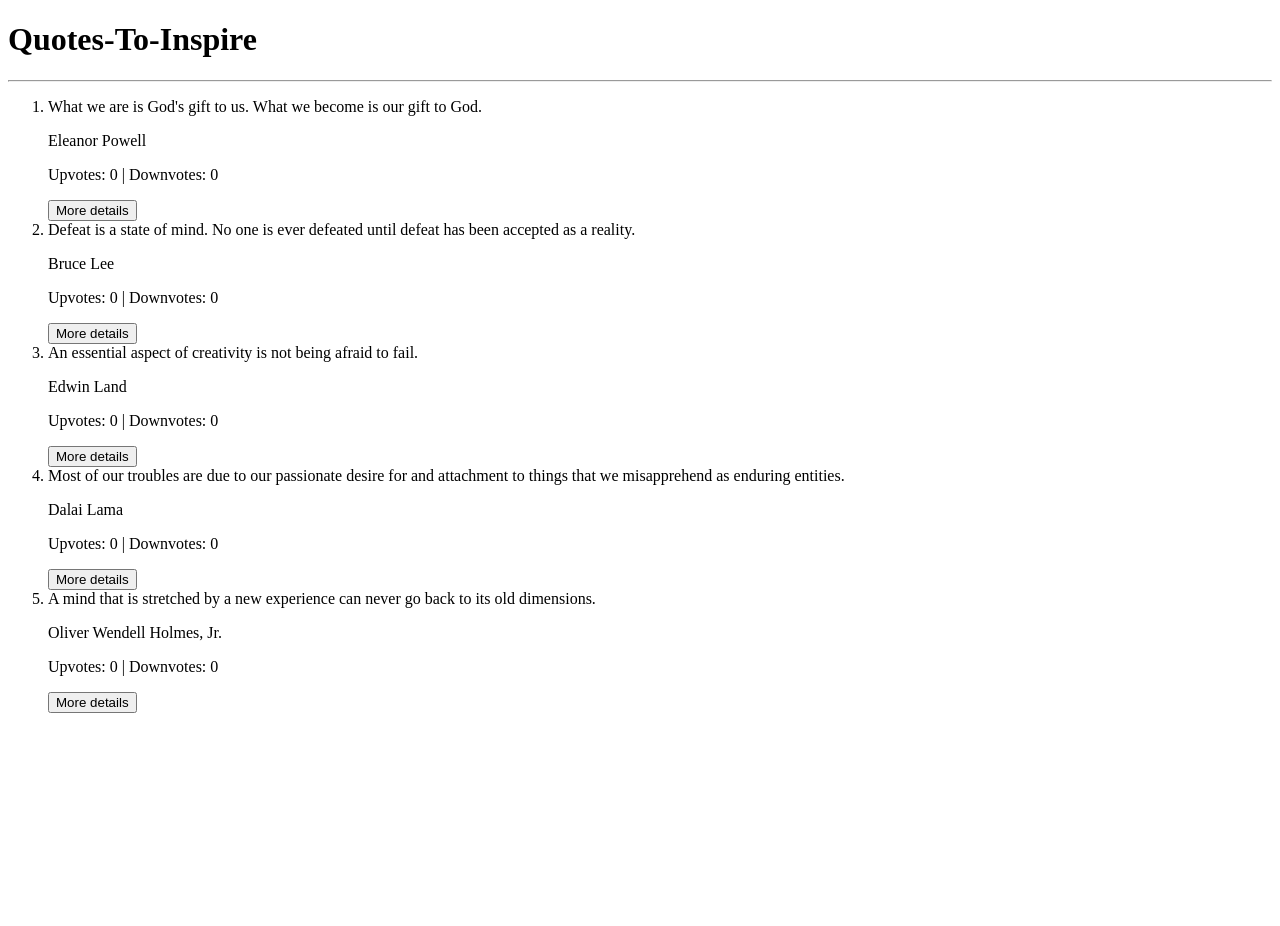
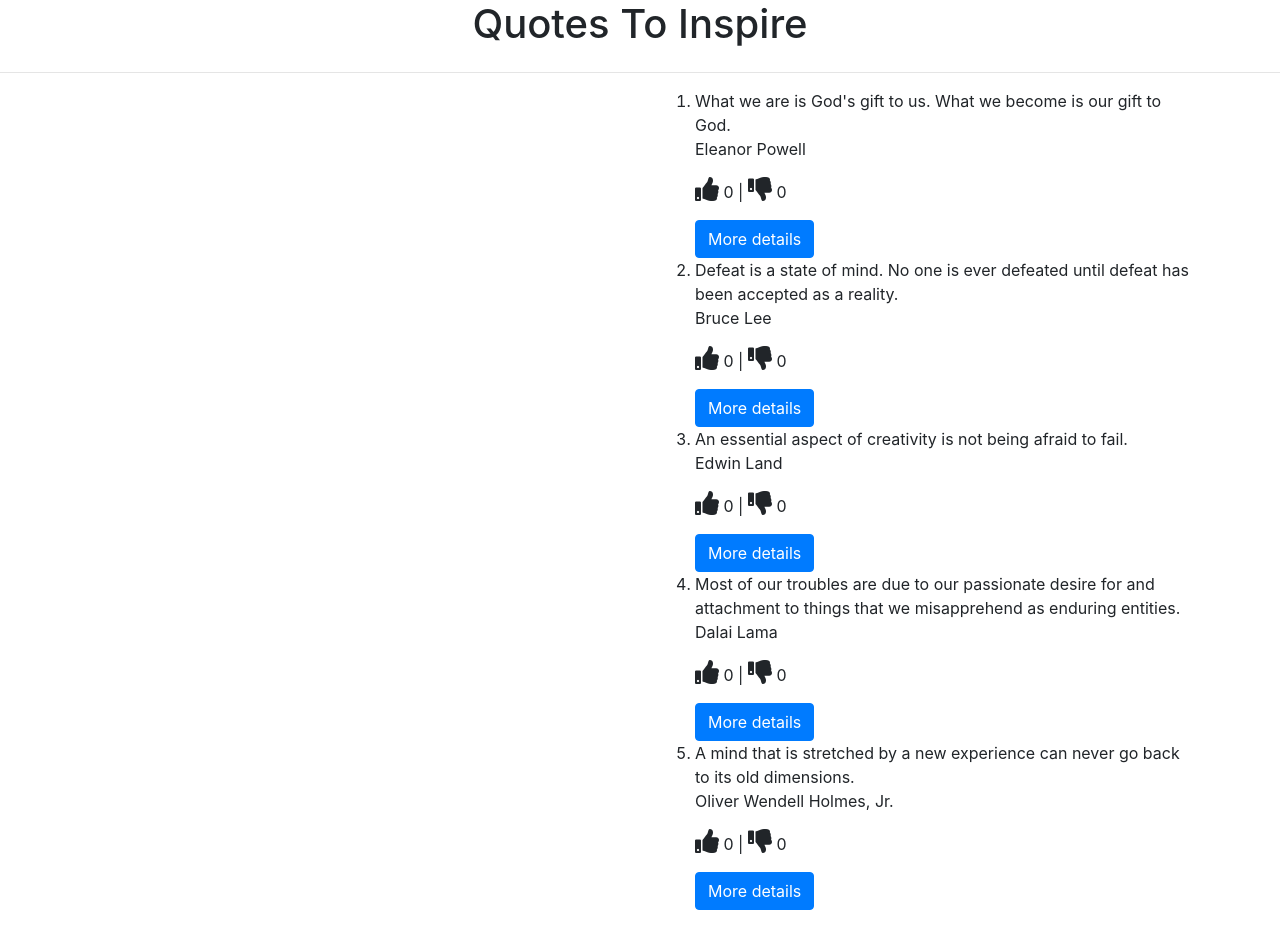
Before and after one commit to PeterKingori/Quotes-To-Inspire, an Angular app: page / in a window 1280 px wide. Before the commit the page ends 800 px from the top, so only its background shows below. Built offline with nearby package versions, Linux system fonts and the light colour scheme.

Commit message:
Add bootstrap and font awesome. Thumbs up and thumbs down icons are added to each quote in quote.component.html and a function is added to count the number of votes up or down on clicking the icons. This counting functions are defined in quote.component.ts

```diff
--- a/src/app/app.component.html
+++ b/src/app/app.component.html
@@ -1,10 +1,22 @@
 <header>
-  <h1>{{title}}</h1>
+  <div class="container-fluid">
+    <div class="row">
+      <div class="col-md-12 text-center">
+        <h1>{{title}}</h1>
+      </div>
+    </div>
+  </div>
 </header>
 
 <main>
   <hr>
-  <app-quote></app-quote>
+  <div class="container-fluid">
+    <div class="row">
+      <div class="col-md-12">
+        <app-quote></app-quote>
+      </div>
+    </div>
+  </div>
 </main>
 
 
--- a/src/app/app.component.ts
+++ b/src/app/app.component.ts
@@ -7,5 +7,5 @@ import { Quote } from './quote';
   styleUrls: ['./app.component.css']
 })
 export class AppComponent {
-  title = 'Quotes-To-Inspire';
+  title = 'Quotes To Inspire';
   }
--- a/src/app/quote-details/quote-details.component.html
+++ b/src/app/quote-details/quote-details.component.html
@@ -1,5 +1,5 @@
 <div>
   <p>Submitted by: {{quote.submittedBy}}</p>
   <p>Posted {{quote.submittedOn|countDays}} day(s) ago on {{quote.submittedOn|date}}</p>
-  <button (click)='deleteQuote(true)'>Delete Quote</button>
+  <button (click)='deleteQuote(true)' class="btn btn-outline-danger">Delete Quote</button>
 </div>
--- a/src/app/quote/quote.component.css
+++ b/src/app/quote/quote.component.css
@@ -0,0 +1,11 @@
+#upvote, #downvote {
+  font-size: 1.5rem;
+}
+
+#upvote:hover {
+  color: green;
+}
+
+#downvote:hover {
+  color: red;
+}
--- a/src/app/quote/quote.component.html
+++ b/src/app/quote/quote.component.html
@@ -1,11 +1,24 @@
-<div>
-  <ol>
-    <div *ngFor='let quote of quotes; let i = index'>
-      <li>{{quote.text}}<p>{{quote.author}}</p>
-        <p>Upvotes: {{quote.upvotes}} | Downvotes: {{quote.downvotes}}</p>
-      </li>
-      <button (click)='toggleDetails(i)'>More details</button>
-        <app-quote-details *ngIf='quote.showSubmittedOn' [quote]='quote' (isDelete)='quoteDelete($event, i)'></app-quote-details>
+
+
+
+<div class="container">
+  <div class="row">
+    <div class="col-md-6">
+
     </div>
-  </ol>
+    <div class="col-md-6">
+      <ol>
+        <div *ngFor='let quote of quotes; let i = index'>
+          <li>{{quote.text}}<p>{{quote.author}}</p>
+            <p> <i class="fas fa-thumbs-up" id="upvote" (click)="upvoteCount(i)"></i> {{quote.upvotes}} | <i class="fas fa-thumbs-down" id="downvote" (click)="downvoteCount(i)"></i>
+              {{quote.downvotes}}</p>
+            <button (click)='toggleDetails(i)' class="btn btn-primary">More details</button>
+            <app-quote-details *ngIf='quote.showSubmittedOn' [quote]='quote' (isDelete)='quoteDelete($event, i)'>
+            </app-quote-details>
+          </li>
+
+        </div>
+      </ol>
+    </div>
+  </div>
 </div>
--- a/src/app/quote/quote.component.ts
+++ b/src/app/quote/quote.component.ts
@@ -29,6 +29,14 @@ export class QuoteComponent implements OnInit {
     }
   }
 
+  upvoteCount(index) {
+    this.quotes[index].upvotes ++;
+  }
+
+  downvoteCount(index) {
+    this.quotes[index].downvotes ++;
+  }
+
   constructor() { }
 
   ngOnInit() {
--- a/src/index.html
+++ b/src/index.html
@@ -6,6 +6,8 @@
   <base href="/">
   <meta name="viewport" content="width=device-width, initial-scale=1">
   <link rel="icon" type="image/x-icon" href="favicon.ico">
+  <link rel="stylesheet" type="text/css"
+    <link rel="stylesheet" href="https://use.fontawesome.com/releases/v5.8.2/css/all.css">
 </head>
 <body>
   <app-root></app-root>
--- a/src/styles.css
+++ b/src/styles.css
@@ -1 +1,2 @@
 /* You can add global styles to this file, and also import other style files */
+@import "~bootstrap/dist/css/bootstrap.css"
```
Also changed, not shown: package.json (+7 -2 lines), 1 other file (tests, documents, lock files or other folders).
